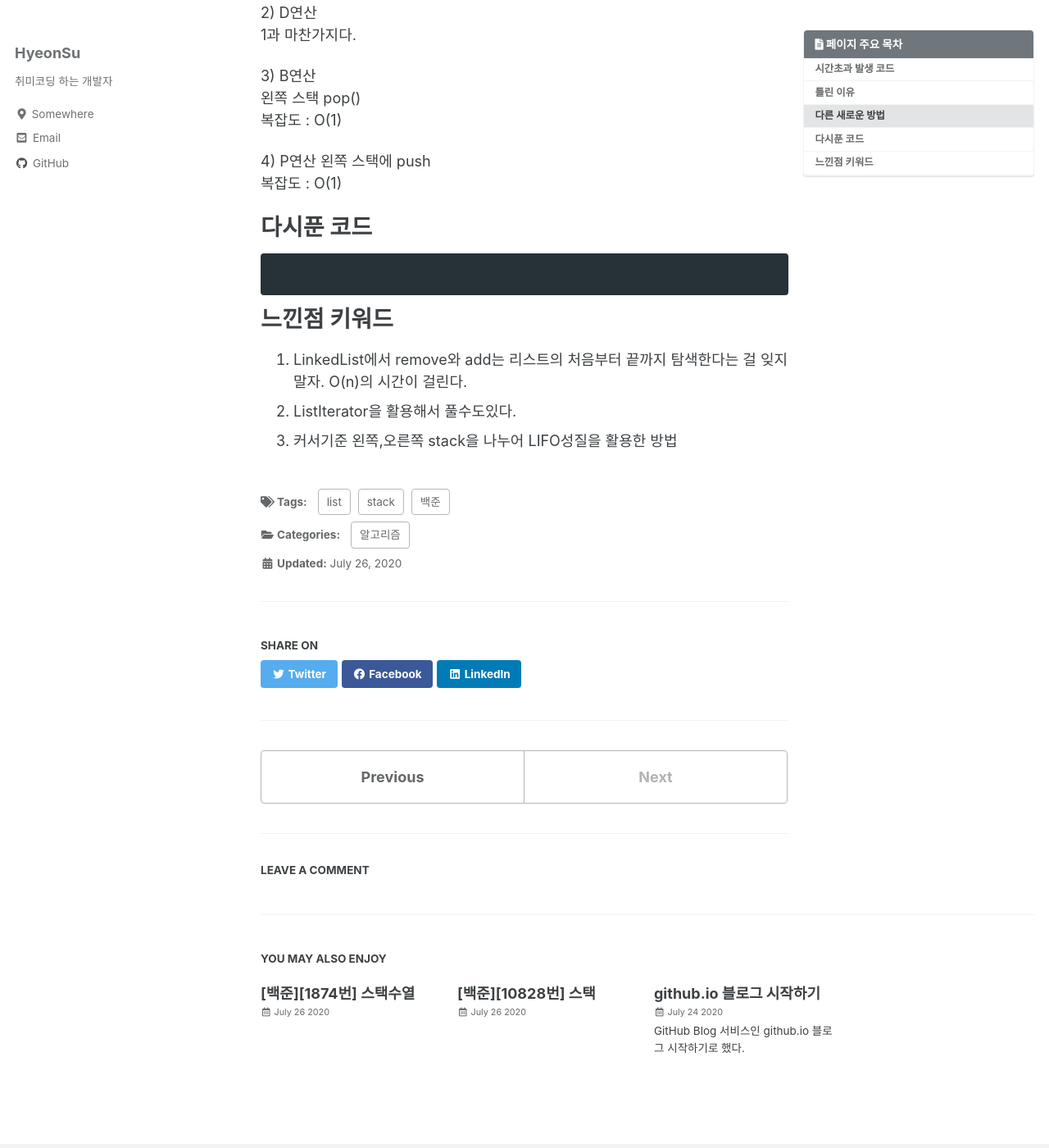
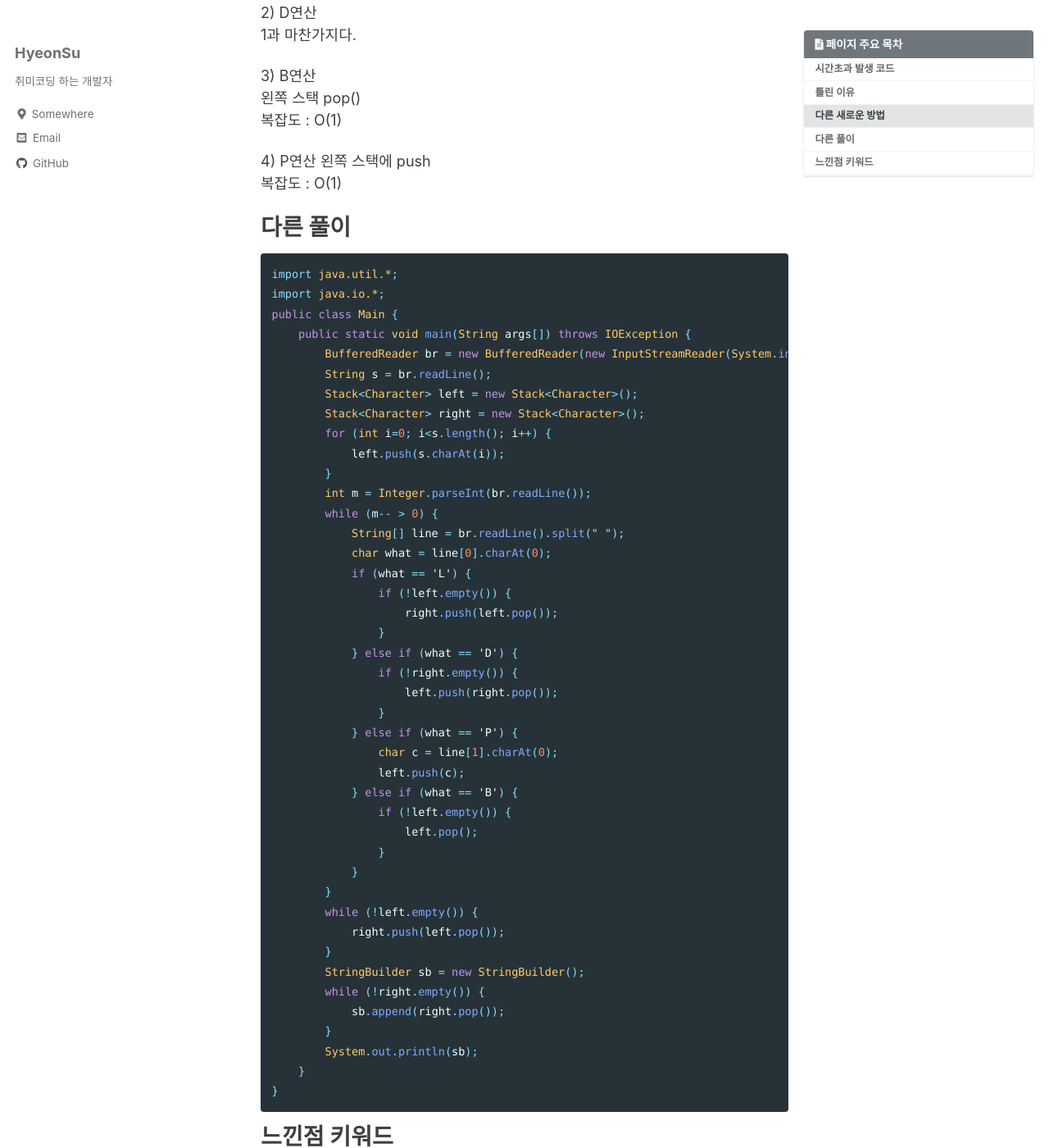
Before and after one commit to hscom96/hscom96.github.io, a Jekyll site: the page built from _posts/2020-07-27-boj1406.md, in a window 1280 px wide and 1400 px high, scrolled down 2194 px. Shown: the whole window at 82% size. Built offline with Jekyll 4.4.1, drawn with Linux system fonts in a browser that asks for light colours; cached includes are drawn as plain includes; comment, search, counter and statistics services are not loaded.

Commit message:
Update 2020-07-27-boj1406.md

````diff
--- a/_posts/2020-07-27-boj1406.md
+++ b/_posts/2020-07-27-boj1406.md
@@ -106,9 +106,50 @@ Iterator를 상속한 인터페이스로서 List에 포함된 모든 객체를
 왼쪽 스택에 push
 복잡도 : O(1)
 
-# 다시푼 코드
+# 다른 풀이
 ```java
-
+import java.util.*;
+import java.io.*;
+public class Main {
+    public static void main(String args[]) throws IOException {
+        BufferedReader br = new BufferedReader(new InputStreamReader(System.in));
+        String s = br.readLine();
+        Stack<Character> left = new Stack<Character>();
+        Stack<Character> right = new Stack<Character>();
+        for (int i=0; i<s.length(); i++) {
+            left.push(s.charAt(i));
+        }
+        int m = Integer.parseInt(br.readLine());
+        while (m-- > 0) {
+            String[] line = br.readLine().split(" ");
+            char what = line[0].charAt(0);
+            if (what == 'L') {
+                if (!left.empty()) {
+                    right.push(left.pop());
+                }
+            } else if (what == 'D') {
+                if (!right.empty()) {
+                    left.push(right.pop());
+                }
+            } else if (what == 'P') {
+                char c = line[1].charAt(0);
+                left.push(c);
+            } else if (what == 'B') {
+                if (!left.empty()) {
+                    left.pop();
+                }
+            }
+        }
+        while (!left.empty()) {
+            right.push(left.pop());
+        }
+        StringBuilder sb = new StringBuilder();
+        while (!right.empty()) {
+            sb.append(right.pop());
+        }
+        System.out.println(sb);
+    }
+}
 ```
 
 # 느낀점 키워드
````
